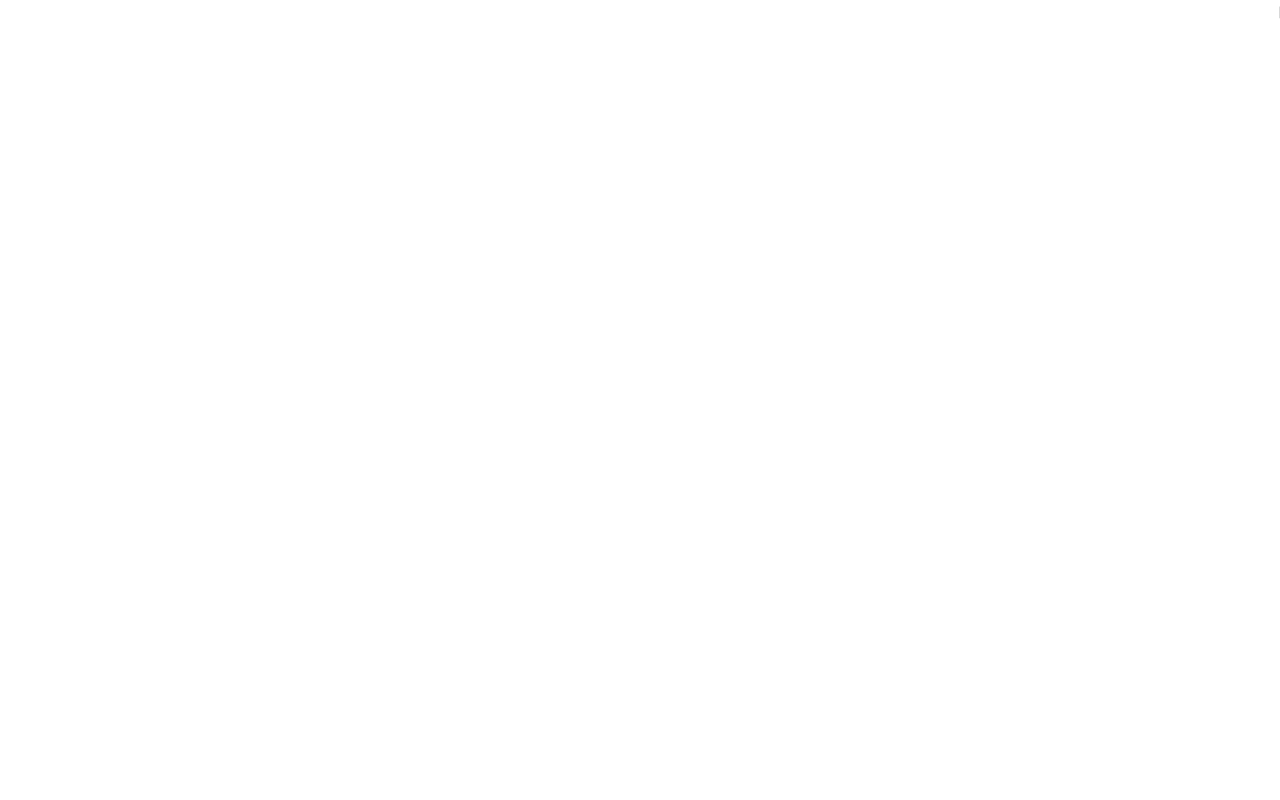
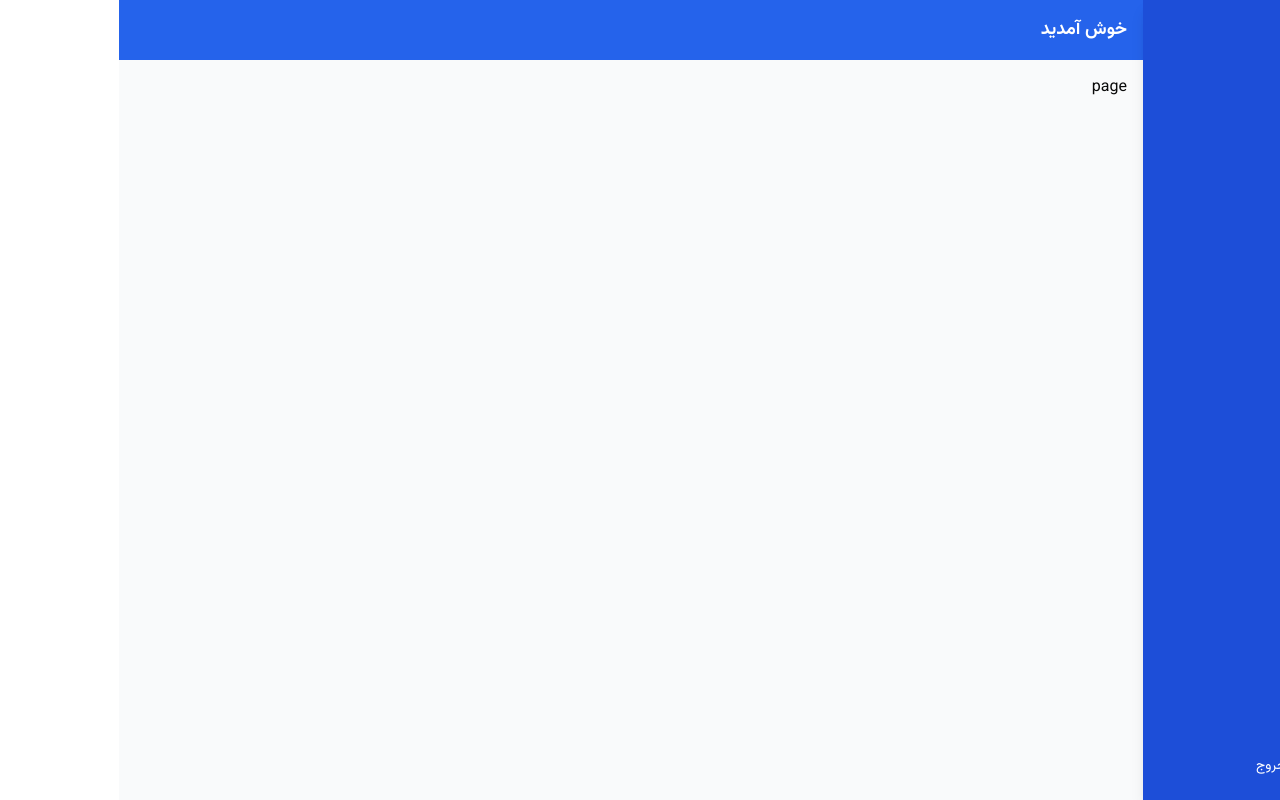
Before and after one commit to ItsEhsanMM/manage-system, a Next.js app: page /dashboard in a window 1280 px wide. Built offline with nearby package versions, Linux system fonts and the light colour scheme; no server answers.

Commit message:
add nav and sidebar

```diff
--- /dev/null
+++ b/app/dashboard/layout.tsx
@@ -0,0 +1,28 @@
+import { auth } from '@/auth'
+import Navbar from '@/components/shared/Nav'
+import Sidebar from '@/components/Sidebar'
+
+export default async function Layout({
+  children
+}: {
+  children: React.ReactNode
+}) {
+  const user = await auth()
+  return (
+    <div className='flex min-h-screen'>
+      {/* Sidebar */}
+      <Sidebar />
+
+      {/* Main Content */}
+      <div className='flex flex-1 flex-col'>
+        {/* Navbar */}
+        <Navbar name={user?.user?.name as string} />
+
+        {/* Main Content Area */}
+        <main className='flex-1 overflow-y-auto bg-gray-50 p-4'>
+          {children}
+        </main>
+      </div>
+    </div>
+  )
+}
--- a/app/globals.css
+++ b/app/globals.css
@@ -2,6 +2,13 @@
 @tailwind components;
 @tailwind utilities;
 
+#sidebar-toggle:checked ~ aside {
+  transform: translateX(0);
+}
+
+#sidebar-toggle:checked ~ #sidebar-overlay {
+  display: block;
+}
 
 @layer base {
   :root {
--- /dev/null
+++ b/components/Sidebar.tsx
@@ -0,0 +1,66 @@
+'use client'
+
+import Link from 'next/link'
+import { PersonIcon, FileTextIcon, Cross2Icon } from '@radix-ui/react-icons'
+import { useSidebarStore } from '@/stores/sidebarStore'
+import { Button } from './ui/button'
+import { signOut } from 'next-auth/react'
+
+export default function Sidebar() {
+  const { isOpen, closeSidebar } = useSidebarStore()
+
+  return (
+    <>
+      {/* Sidebar */}
+      <aside
+        className={`fixed z-40 h-screen w-64 transform bg-blue-700 p-4 text-white shadow-lg transition-transform duration-300 ease-in-out md:relative ${
+          isOpen ? 'translate-x-0' : 'translate-x-full'
+        } md:translate-x-0`}
+      >
+        {/* Close Button (Mobile and Tablet Only) */}
+        <button
+          onClick={closeSidebar}
+          className='absolute right-2 top-2 rounded-lg p-2 transition-colors duration-200 hover:bg-blue-600 md:hidden'
+        >
+          <Cross2Icon className='h-5 w-5' />
+        </button>
+
+        {/* Sidebar Links */}
+        <nav className='flex h-full flex-col justify-between'>
+          <div className='mt-8 space-y-4'>
+            <Link
+              href='/users'
+              className='flex items-center space-x-2 rounded-lg p-2 transition-colors duration-200 hover:bg-blue-600'
+            >
+              <PersonIcon className='h-5 w-5' />
+              <span>کاربران</span>
+            </Link>
+            <Link
+              href='/reports'
+              className='flex items-center space-x-2 rounded-lg p-2 transition-colors duration-200 hover:bg-blue-600'
+            >
+              <FileTextIcon className='h-5 w-5' />
+              <span>گزارشات</span>
+            </Link>
+          </div>
+
+          <Button
+            variant='ghost'
+            className='text-white transition-colors duration-200 hover:bg-blue-500'
+            onClick={() => signOut()}
+          >
+            خروج
+          </Button>
+        </nav>
+      </aside>
+
+      {/* Overlay for Mobile and Tablet (Hidden on Desktop) */}
+      {isOpen && (
+        <div
+          onClick={closeSidebar}
+          className='fixed inset-0 z-30 bg-black/50 md:hidden'
+        ></div>
+      )}
+    </>
+  )
+}
--- a/components/auth/Login.tsx
+++ b/components/auth/Login.tsx
@@ -93,7 +93,7 @@ export function Login() {
             </Button>
             <CardDescription>
               آیا حساب ندارید؟{' '}
-              <Link className='text-blue-500 underline' href='/register'>
+              <Link className='text-blue-500 underline' href='/auth/register'>
                 ساختن حساب
               </Link>
             </CardDescription>
--- a/components/auth/Register.tsx
+++ b/components/auth/Register.tsx
@@ -109,7 +109,7 @@ const Register = () => {
             </Button>
             <CardDescription>
               آیا حساب دارید؟
-              <Link className='text-blue-500 underline' href='/'>
+              <Link className='text-blue-500 underline' href='/auth/login'>
                 ورود به حساب
               </Link>
             </CardDescription>
--- /dev/null
+++ b/components/shared/Nav.tsx
@@ -0,0 +1,22 @@
+'use client'
+
+import { useSidebarStore } from '@/stores/sidebarStore'
+
+export default function Navbar({ name }: { name: string }) {
+  const toggleSidebar = useSidebarStore(state => state.toggleSidebar)
+
+  return (
+    <nav className='flex items-center justify-between bg-blue-600 p-4 text-white shadow-md'>
+      <div className='flex items-center space-x-4'>
+        {/* Hamburger Menu Button (Mobile and Tablet Only) */}
+        <button
+          onClick={toggleSidebar}
+          className='cursor-pointer rounded-lg p-2 transition-colors duration-200 hover:bg-blue-500 md:hidden'
+        >
+          ☰
+        </button>
+        <div className='text-lg font-semibold'>{name} خوش آمدید</div>
+      </div>
+    </nav>
+  )
+}
--- a/package.json
+++ b/package.json
@@ -29,7 +29,8 @@
     "zod": "^3.24.2",
     "zsa": "^0.6.0",
     "zsa-react": "^0.2.3",
-    "zsa-react-query": "^0.2.1"
+    "zsa-react-query": "^0.2.1",
+    "zustand": "^5.0.3"
   },
   "devDependencies": {
     "@eslint/eslintrc": "^3",
--- /dev/null
+++ b/stores/sidebarStore.ts
@@ -0,0 +1,13 @@
+import { create } from "zustand";
+
+type SidebarState = {
+  isOpen: boolean;
+  toggleSidebar: () => void;
+  closeSidebar: () => void;
+};
+
+export const useSidebarStore = create<SidebarState>((set) => ({
+  isOpen: false,
+  toggleSidebar: () => set((state) => ({ isOpen: !state.isOpen })),
+  closeSidebar: () => set({ isOpen: false }),
+}));
```
Also changed, not shown: auth.ts (+1 -6 lines), middleware.ts (+13 -11 lines), 1 other file (tests, documents, lock files or other folders).
